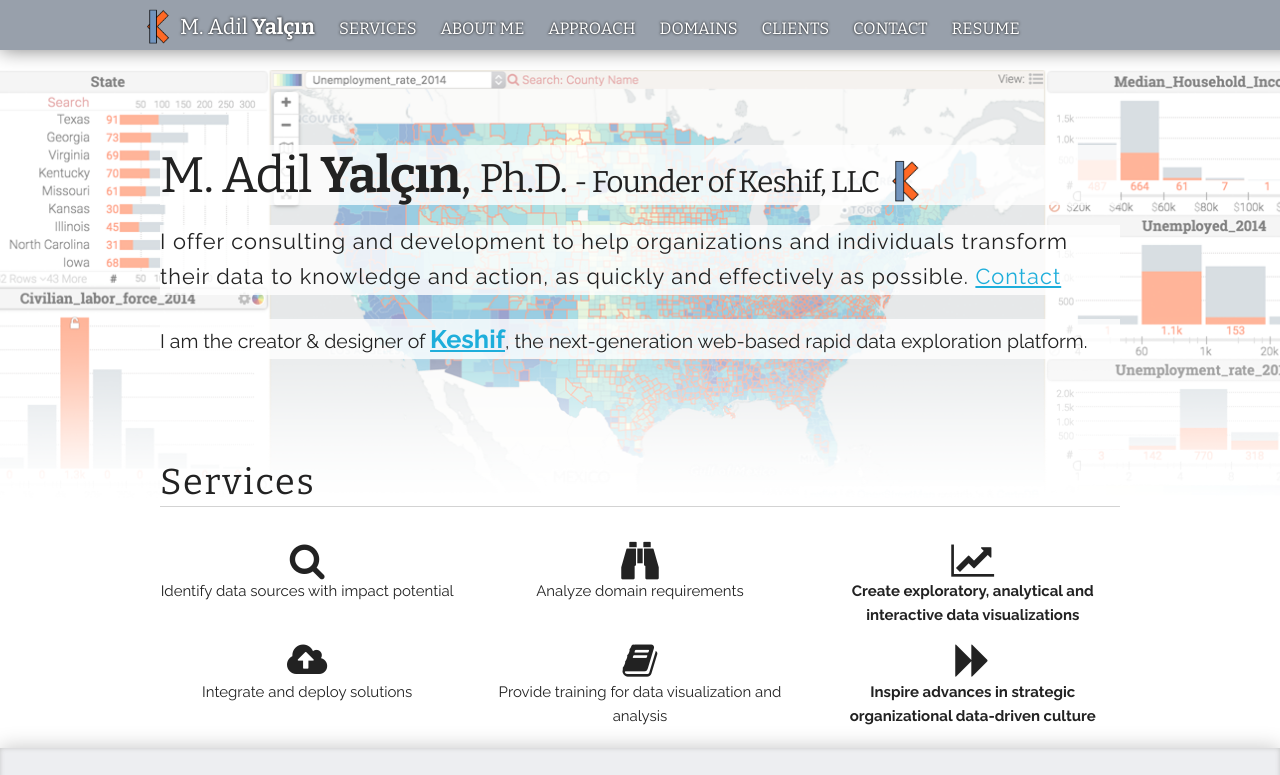
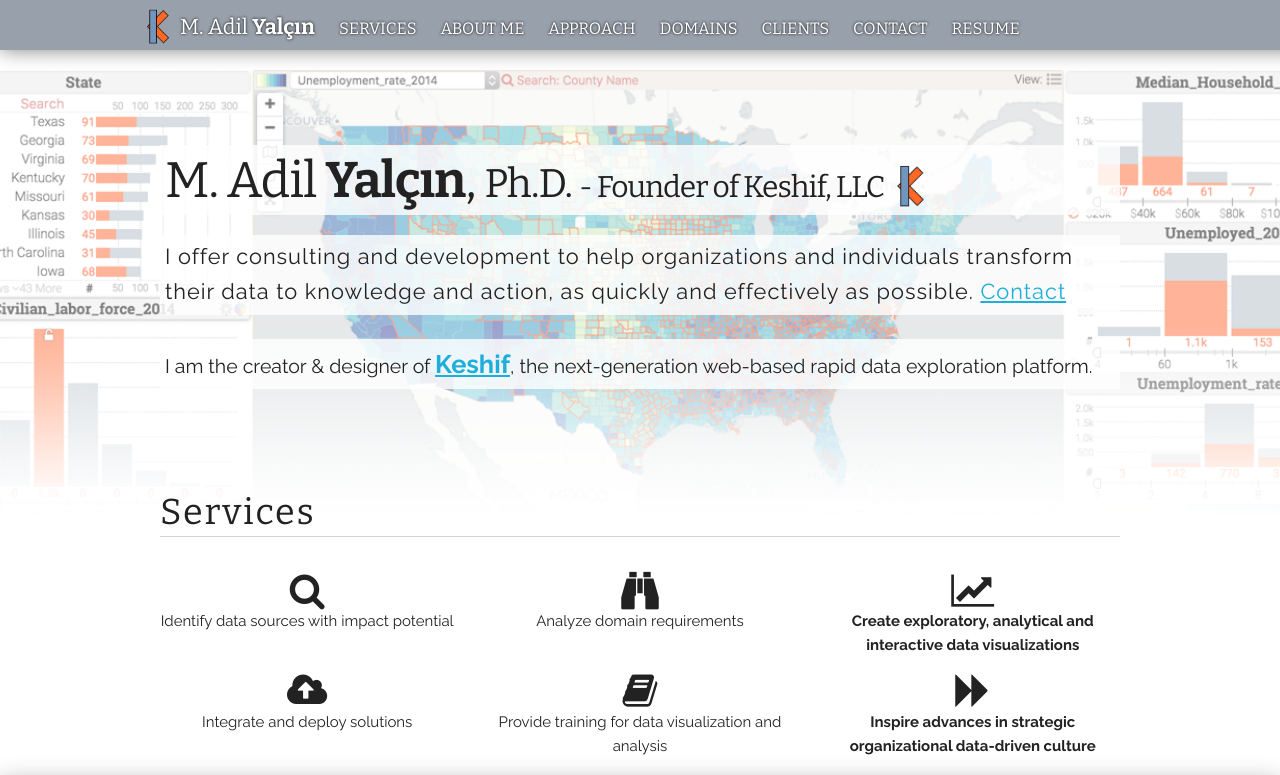
Before and after one commit to adilyalcin/adilyalcin.github.io, a plain HTML site: page index.html in a window 1280 px wide. Shown: the top 775 px of the page. Drawn offline with nearby package versions, Linux system fonts and the light colour scheme.

Commit message:
Minor style update

```diff
--- a/index.html
+++ b/index.html
@@ -240,18 +240,18 @@
 
     <div class="row">
       <div style='height: 5em; width: 100%'></div>
-      <h1 style="font-family: 'Bitter'; background: rgba(255,255,255,0.8);">M. Adil <b>Yalçın</b>,
+      <h1 style="font-family: 'Bitter'; background: rgba(255,255,255,0.8); padding: 5px;">M. Adil <b>Yalçın</b>,
         <span style='font-size: 0.8em;'>Ph.D. </span>
         <span style='font-size: 0.6em;'>- Founder of Keshif, LLC
           <img src='images/favicon.png' style='height: 1.4em; position: relative; top: 10px;'>
 
         </span> </h1>
 
-      <div style='font-size: 1.45em; letter-spacing: 1px;   background: rgba(255,255,255,0.8);'>
+      <div style='font-size: 1.45em; letter-spacing: 1px; background: rgba(255,255,255,0.8); padding: 5px;'>
         I offer consulting and development to help organizations and individuals transform their data to knowledge and action, as quickly and effectively as possible. <a href='#section-Contact'>Contact</a>
         </div><br>
 
-      <div style='font-size: 1.3em;    background: rgba(255,255,255,0.8);'>
+      <div style='font-size: 1.3em; background: rgba(255,255,255,0.8); padding: 5px;'>
         I am the creator &amp; designer of <a href='http://www.keshif.me' target='_blank'
           style='font-weight: 700; font-size: 1.3em'>Keshif</a>, the next-generation web-based rapid data exploration platform.
         </div>
```
